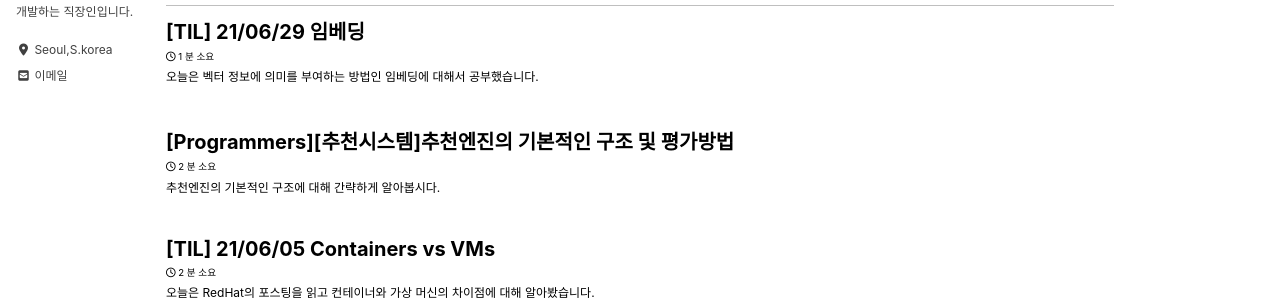
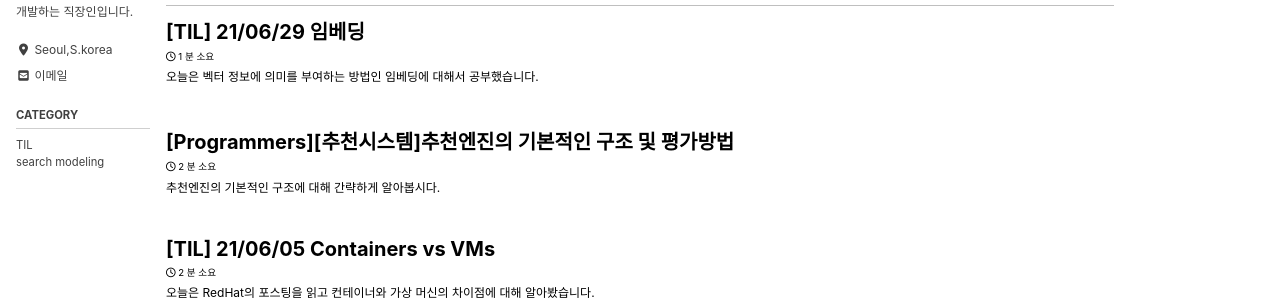
Before and after one commit to devtrail42/devtrail42.github.io, a Jekyll site: the page built from index.html, in a window 1280 px wide. Shown: the part 126-426 px from the top of the page. Built offline with Jekyll 4.4.1, drawn with Linux system fonts in a browser that asks for light colours; cached includes are drawn as plain includes; nearby versions of some CDN libraries; the list of posts is cut into pages by our own code.

Commit message:
feat: add sidebar_cate

```diff
--- a/_data/navigation.yml
+++ b/_data/navigation.yml
@@ -8,6 +8,13 @@ main:
     url: /tags/
   - title: "Category"
     url: /categories/
+sidebar-category:
+  - title: "category"
+    children:
+      - title: TIL
+        url: /til
+      - title: search modeling
+        url: /search_modeling
   # - title: "About"
   #   url: https://mmistakes.github.io/minimal-mistakes/about/
   # - title: "Sample Posts"
```
